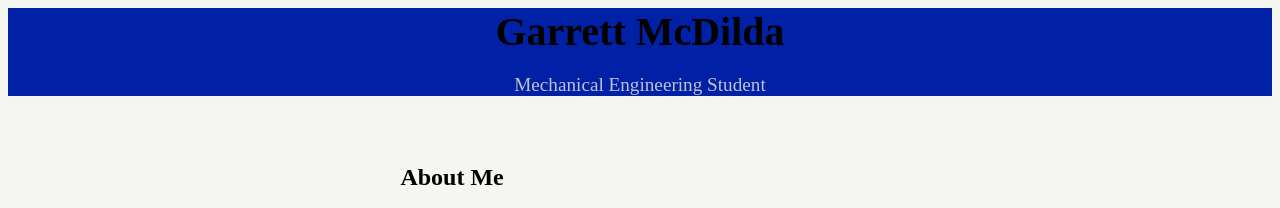
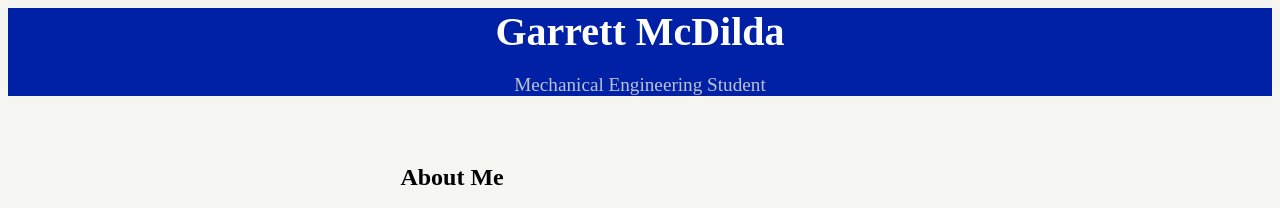
Before and after one commit to Garrett-Mcdilda1/Second-Website, a plain HTML site: page index.html in a window 1280 px wide. Shown: the top 208 px of the page. Drawn offline with Linux system fonts and the light colour scheme.

Commit message:
Update style.css

```diff
--- a/style.css
+++ b/style.css
@@ -4,13 +4,14 @@ body {
 header {
   background-color: #0021A5;
   text-align: Center;
-  padding: 3rem, 2rem;
+  padding: 2rem, 1.5rem;
 }
 header h1 {
   font-size: 2.5rem;
-  margin-bottom: 0.25rem;
-  top-margin: 0.25rem;
-}
+  margin-bottom: 0.5rem;
+  top-margin: 0.5rem;
+  color: #FFFFFF;
+  }
 
 header p {
   font-size: 1.2rem;
```
